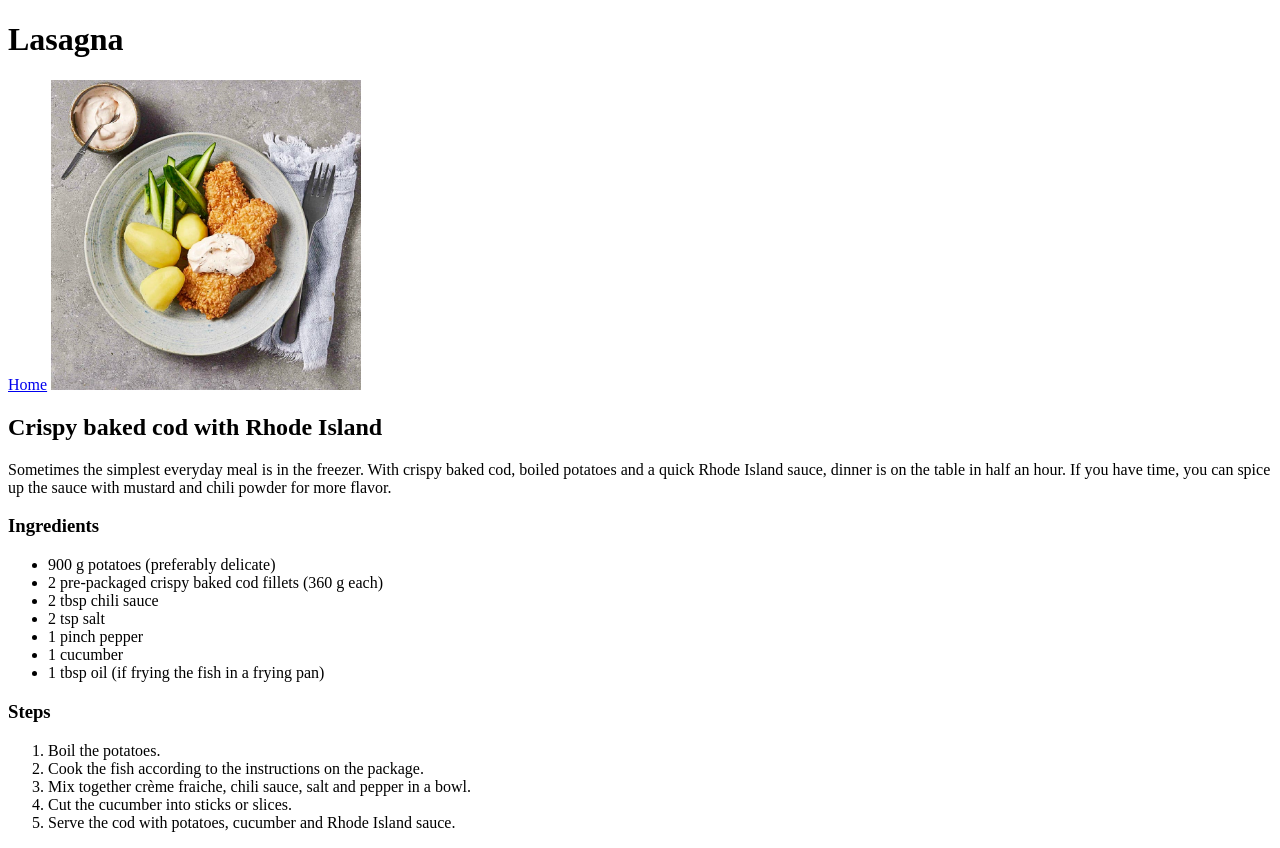
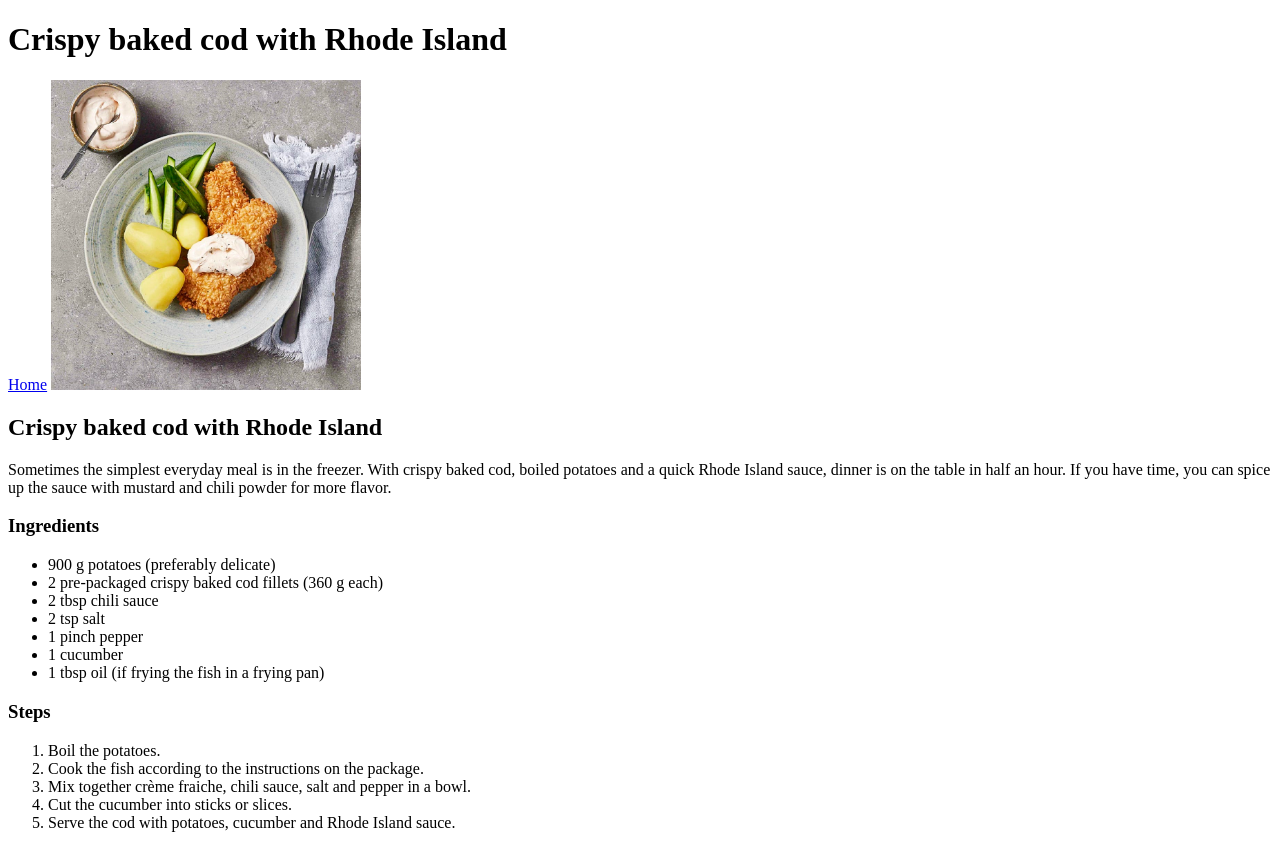
Before and after one commit to BahramAlz/odin-recipes, a plain HTML site: page recipes/cod/cod.html in a window 1280 px wide. Drawn offline with Linux system fonts and the light colour scheme.

Commit message:
Fix wrong header name

```diff
--- a/recipes/cod/cod.html
+++ b/recipes/cod/cod.html
@@ -6,7 +6,7 @@
     <title>Crispy baked cod with Rhode Island</title>
   </head>
   <body>
-    <h1>Lasagna</h1>
+    <h1>Crispy baked cod with Rhode Island</h1>
     <a href="../../index.html">Home</a>
     <img
       src="cod.jpg"
```
